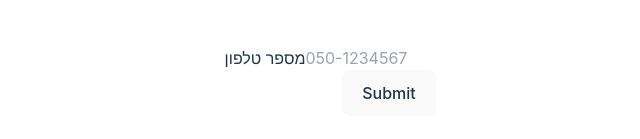
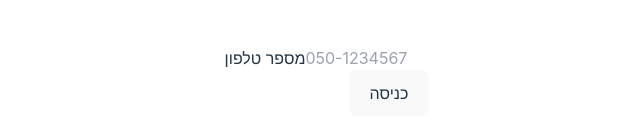
Before and after one commit to RonenMars/zipzip, a React (Vite) app: page / in a window 1280 px wide. Shown: the part 319-458 px from the top of the page, without its empty margins (251-891 px from the left). Built offline with nearby package versions, Linux system fonts and the light colour scheme.

Commit message:
add translation

```diff
--- a/src/components/pages/Login/Main.tsx
+++ b/src/components/pages/Login/Main.tsx
@@ -9,7 +9,7 @@
   return (
     <Form>
       <Input name="phoneNumber" placeholder={t('demoPhoneNumber')} label={t('phoneNumber')} />
-      <Button type="submit">Submit</Button>
+      <Button type="submit">{t('enter')}</Button>
     </Form>
   );
 };
--- a/src/locales/he/login.json
+++ b/src/locales/he/login.json
@@ -1,4 +1,5 @@
 {
   "phoneNumber": "מספר טלפון",
-  "demoPhoneNumber": "050-1234567"
+  "demoPhoneNumber": "050-1234567",
+  "enter": "כניסה"
 }
```
